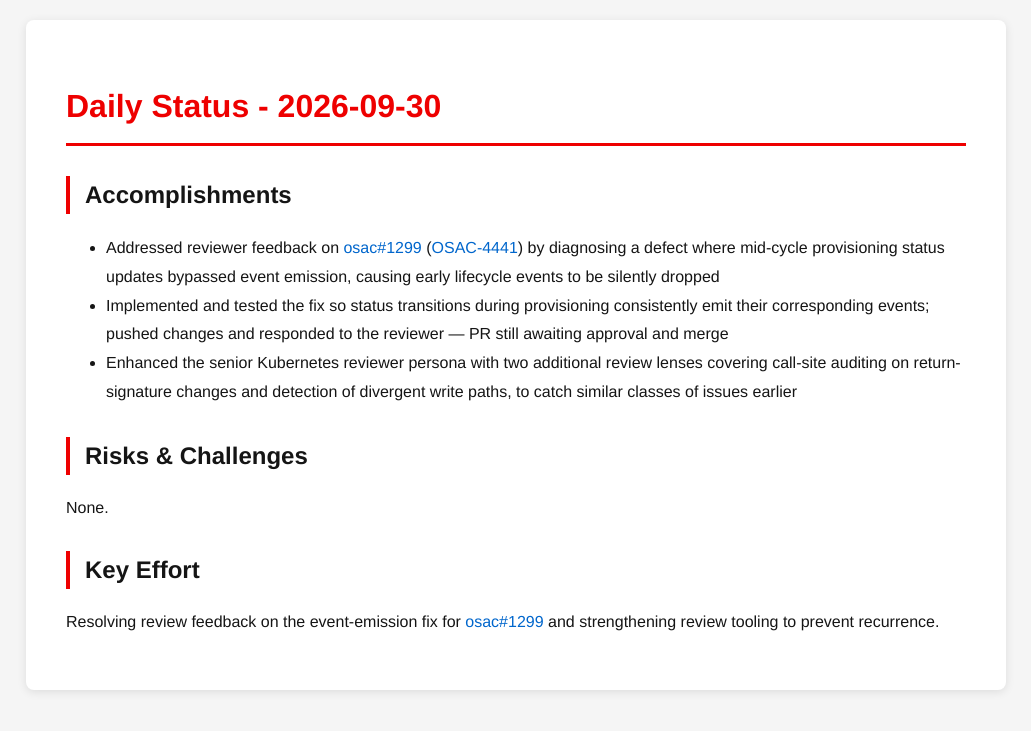
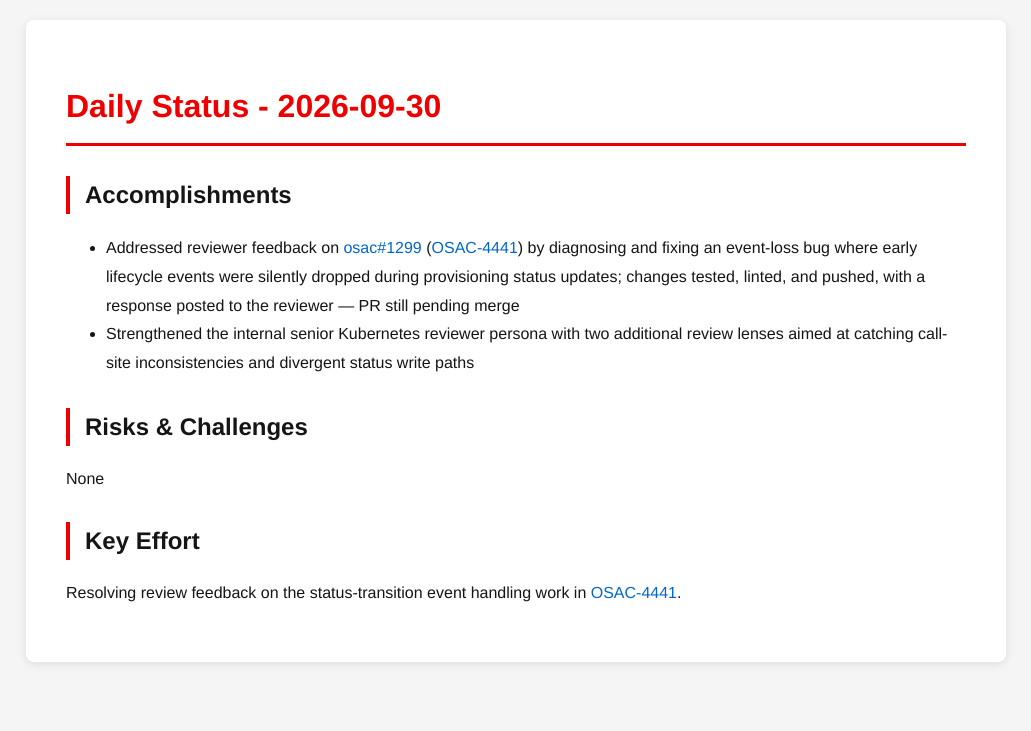
Before and after one commit to tzvatot/daily-status, a Jekyll site: the page built from 2026-09-30.md, in a window 1280 px wide. Shown: the top 731 px of the page, without its empty margins (124-1155 px from the left). Built offline with Jekyll 4.4.1, drawn with Linux system fonts in a browser that asks for light colours.

Commit message:
Daily status update - 2026-09-30

```diff
--- a/2026-09-30.md
+++ b/2026-09-30.md
@@ -7,12 +7,11 @@ date: 2026-09-30
 # Daily Status - 2026-09-30
 
 ## Accomplishments
-- Addressed reviewer feedback on [osac#1299](https://github.com/osac-project/osac/pull/1299) ([OSAC-4441](https://redhat.atlassian.net/browse/OSAC-4441)) by diagnosing a defect where mid-cycle provisioning status updates bypassed event emission, causing early lifecycle events to be silently dropped
-- Implemented and tested the fix so status transitions during provisioning consistently emit their corresponding events; pushed changes and responded to the reviewer — PR still awaiting approval and merge
-- Enhanced the senior Kubernetes reviewer persona with two additional review lenses covering call-site auditing on return-signature changes and detection of divergent write paths, to catch similar classes of issues earlier
+- Addressed reviewer feedback on [osac#1299](https://github.com/osac-project/osac/pull/1299) ([OSAC-4441](https://redhat.atlassian.net/browse/OSAC-4441)) by diagnosing and fixing an event-loss bug where early lifecycle events were silently dropped during provisioning status updates; changes tested, linted, and pushed, with a response posted to the reviewer — PR still pending merge
+- Strengthened the internal senior Kubernetes reviewer persona with two additional review lenses aimed at catching call-site inconsistencies and divergent status write paths
 
 ## Risks & Challenges
-None.
+None
 
 ## Key Effort
-Resolving review feedback on the event-emission fix for [osac#1299](https://github.com/osac-project/osac/pull/1299) and strengthening review tooling to prevent recurrence.
+Resolving review feedback on the status-transition event handling work in [OSAC-4441](https://redhat.atlassian.net/browse/OSAC-4441).
```
